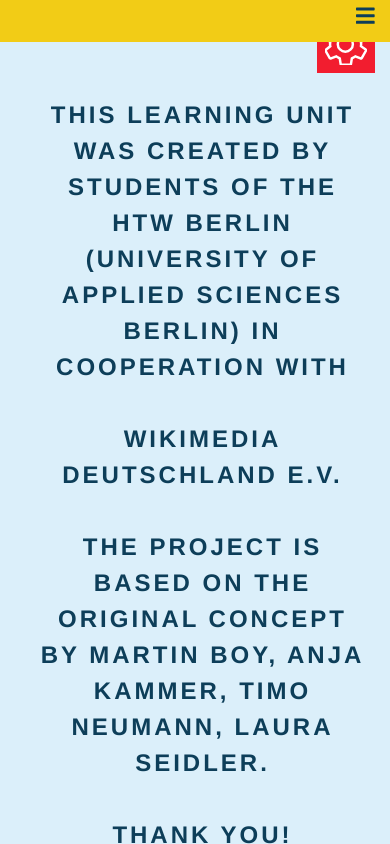
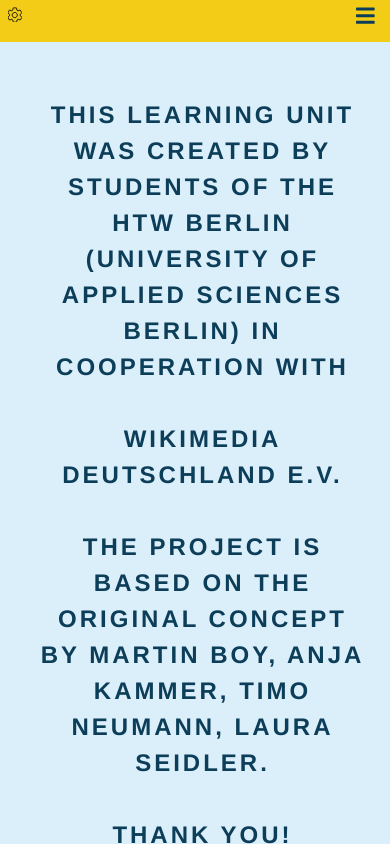
Before and after one commit to ViviZa/lawyer-dude, a React (Create React App) app: page /imprint in a window 390 px wide. Built offline with nearby package versions, Linux system fonts and the light colour scheme.

Commit message:
added settings to headernav

```diff
--- a/src/App.js
+++ b/src/App.js
@@ -5,7 +5,7 @@ import {Route, Router} from 'react-router-dom';
 import './App.scss';
 import { createBrowserHistory } from "history";
 import { library } from '@fortawesome/fontawesome-svg-core';
-import { faBars, faTimes } from '@fortawesome/free-solid-svg-icons';
+import { faBars, faTimes, faCog } from '@fortawesome/free-solid-svg-icons';
 import NoDesicion from './pages/TemplateNoDesicion';
 import EnterName from './pages/EnterName.jsx';
 import TemplateDecision from './pages/TemplateDecision';
@@ -22,6 +22,7 @@ import GamesOverview from './pages/GamesOverview';
 const history = createBrowserHistory()
 library.add(faBars);
 library.add(faTimes);
+library.add(faCog);
 
 class App extends Component {
   constructor(props) {
--- a/src/components/SideNavigation.jsx
+++ b/src/components/SideNavigation.jsx
@@ -84,7 +84,9 @@ class SideNavigation extends Component {
       linksEl.style.display = "block";
       linksEl.style.background = "rgba(13, 62, 89, 0.9)";
       linksEl.style.height = "100%";
-      speechEl.style.zIndex = "-10";
+      if(speechEl){
+        speechEl.style.zIndex = "-10";
+      }
     }
   }
 
@@ -148,7 +150,9 @@ class SideNavigation extends Component {
       );
     } else {
       menuIcon = (
+        <>
         <FontAwesomeIcon icon="bars" size="lg" onClick={this.burgerToggle} />
+        </>
       );
     }
     return (
--- a/src/styles/_buttons.scss
+++ b/src/styles/_buttons.scss
@@ -221,10 +221,25 @@
 		padding-left: 5px;
 		line-height: 1.3;
 	}
+	.SettingsButton{
+		position: fixed;
+		margin-top: 0;
+		margin-right: 0;
+		background-color: unset;
+		width: 30px;
+		height: 28px;
+	}
 }
 
 @media (min-width: 600px) and (max-width: 768px) {
-
+	.SettingsButton{
+		position: fixed;
+		margin-top: 0;
+		margin-right: 0;
+		background-color: unset;
+		width: 30px;
+		height: 28px;
+	}
 }
 
 @media (min-width: 1260px) and (max-width: 1440px) {
--- a/src/styles/_sidebar.scss
+++ b/src/styles/_sidebar.scss
@@ -141,6 +141,7 @@
 	}
 
 	.navNarrow {
+		background-color: $yellow;
 
 		i {
 			float: right;
@@ -166,6 +167,7 @@
 	}
 
 	.navNarrow {
+		background-color: $yellow;
 
 		i {
 			float: right;
--- a/src/styles/_svgs.scss
+++ b/src/styles/_svgs.scss
@@ -242,6 +242,9 @@
 		background-size: cover;
 		background-position: center center;
 	}
+	#settings g {
+		stroke: #000000;
+	}
 }
 
 @media (min-width: 600px) and (max-width: 768px) {
@@ -277,6 +280,9 @@
 		background-size: cover;
 		background-position: center center;
 	}
+	#settings g {
+		stroke: $darkblue;
+	}
 }
 
 
```
Also changed, not shown: 1 other file (tests, documents, lock files or other folders).
